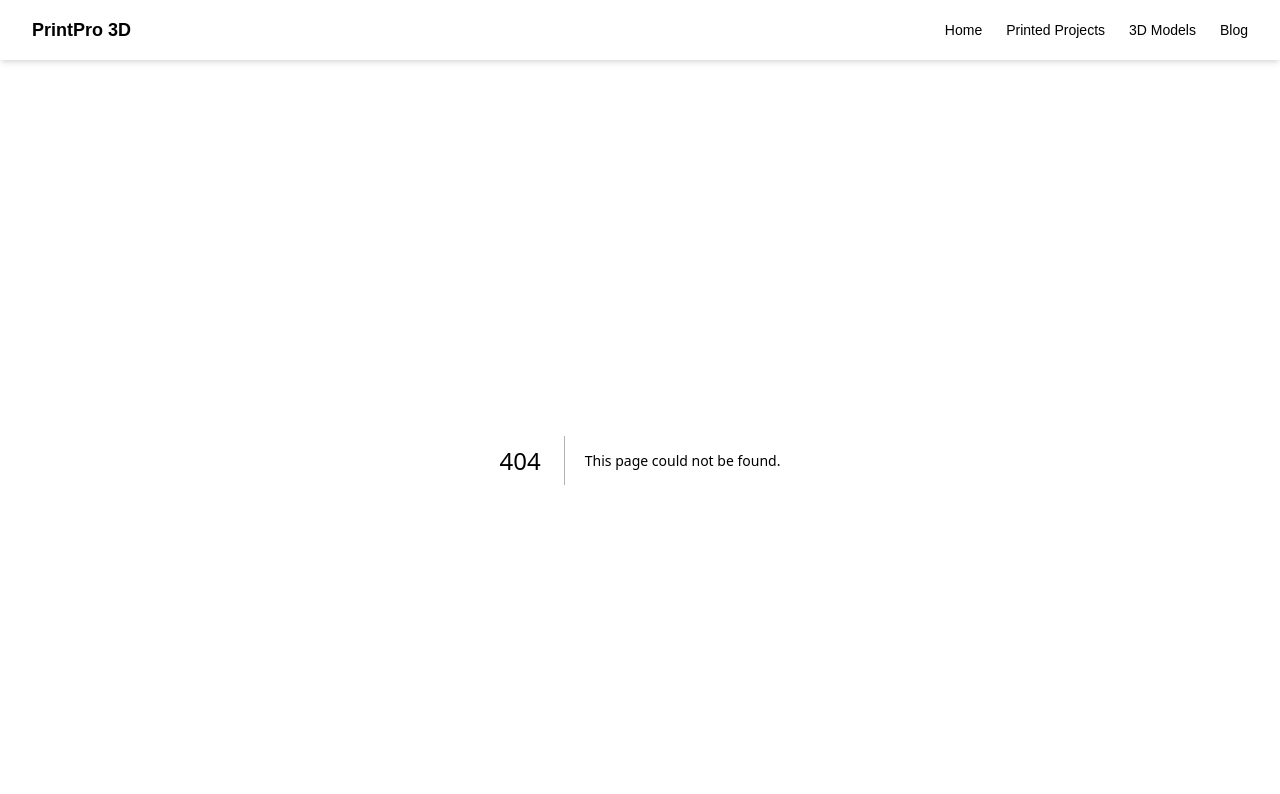
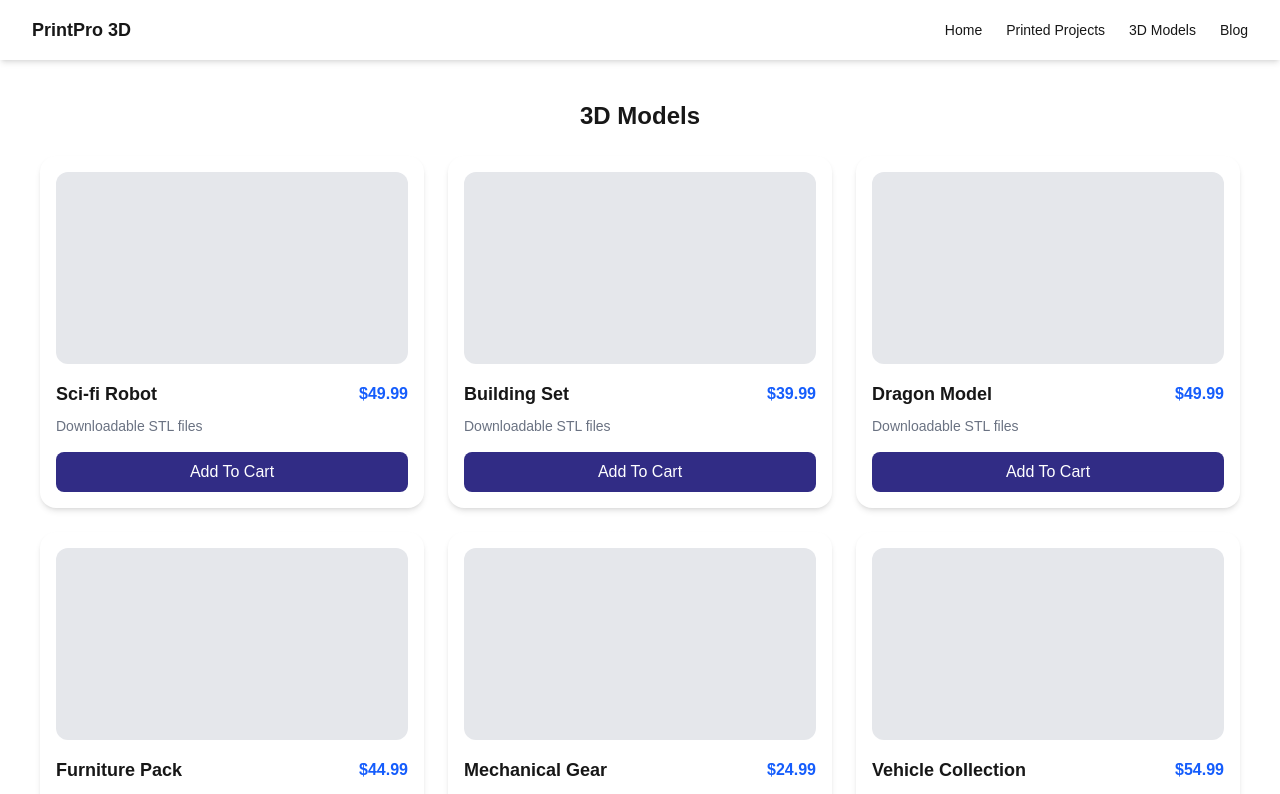
Before and after one commit to xavierjacques2442-cpu/my-redisgne, a Next.js app: page /printer in a window 1280 px wide. Before the commit this address had no page. Shown: the top 794 px of the page. Built offline with nearby package versions, Linux system fonts and the light colour scheme.

Commit message:
The pages

```diff
--- /dev/null
+++ b/app/blog/page.tsx
@@ -0,0 +1,18 @@
+export default function Blog() {
+  return (
+    <main className="p-10">
+      <h1 className="text-center text-2xl font-semibold mb-6">PrintPro 3D Blog</h1>
+      <div className="grid md:grid-cols-2 gap-6">
+        {[1, 2, 3, 4, 5, 6].map((i) => (
+          <div key={i} className="bg-white rounded-xl shadow p-4">
+            <div className="h-40 bg-gray-200 rounded mb-3" />
+            <h3 className="font-semibold">Blog Post {i}</h3>
+            <button className="mt-3 bg-gray-800 text-white px-4 py-2 rounded">
+              Read More
+            </button>
+          </div>
+        ))}
+      </div>
+    </main>
+  );
+}
--- /dev/null
+++ b/app/printer/page.tsx
@@ -0,0 +1,23 @@
+import ProductCard from "../../components/ProductCard";
+
+export default function Models() {
+  const items = [
+    { title: "Sci-fi Robot", price: 49.99 },
+    { title: "Building Set", price: 39.99 },
+    { title: "Dragon Model", price: 49.99 },
+    { title: "Furniture Pack", price: 44.99 },
+    { title: "Mechanical Gear", price: 24.99 },
+    { title: "Vehicle Collection", price: 54.99 },
+  ];
+
+  return (
+    <main className="p-10">
+      <h1 className="text-center text-2xl font-semibold mb-6">3D Models</h1>
+      <div className="grid md:grid-cols-3 gap-6">
+        {items.map((item, i) => (
+          <ProductCard key={i} {...item} desc="Downloadable STL files" />
+        ))}
+      </div>
+    </main>
+  );
+}
--- /dev/null
+++ b/app/products/page.tsx
@@ -0,0 +1,23 @@
+import ProductCard from "../../components/ProductCard";
+
+export default function Products() {
+  const items = [
+    { title: "Dragon Figure", price: 24.99 },
+    { title: "Geometric Planter", price: 18.99 },
+    { title: "Phone Stand", price: 12.99 },
+    { title: "Mini Chess Set", price: 34.99 },
+    { title: "Keycap Set", price: 29.99 },
+    { title: "Wall Hooks", price: 16.99 },
+  ];
+
+  return (
+    <main className="p-10">
+      <h1 className="text-center text-2xl font-semibold mb-6">Printed Products</h1>
+      <div className="grid md:grid-cols-3 gap-6">
+        {items.map((item, i) => (
+          <ProductCard key={i} {...item} desc="High quality 3D print" />
+        ))}
+      </div>
+    </main>
+  );
+}
```
